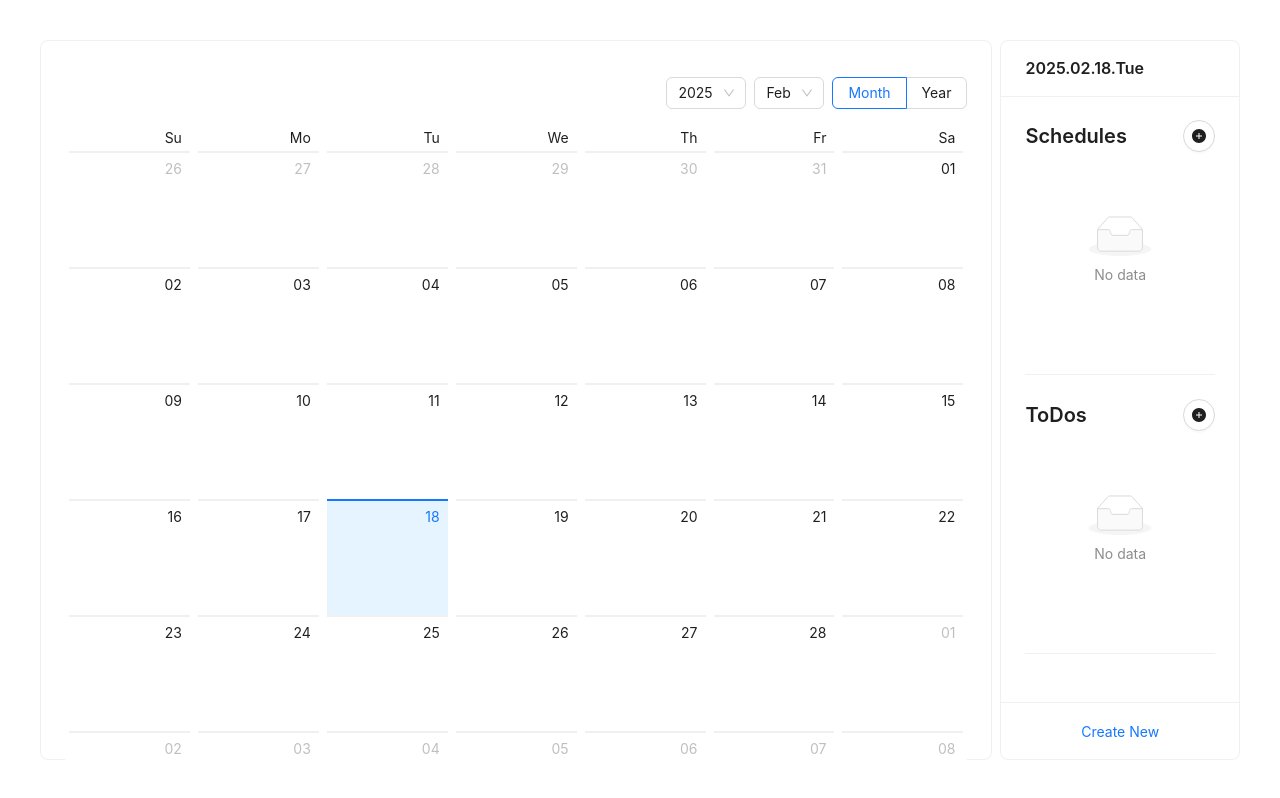
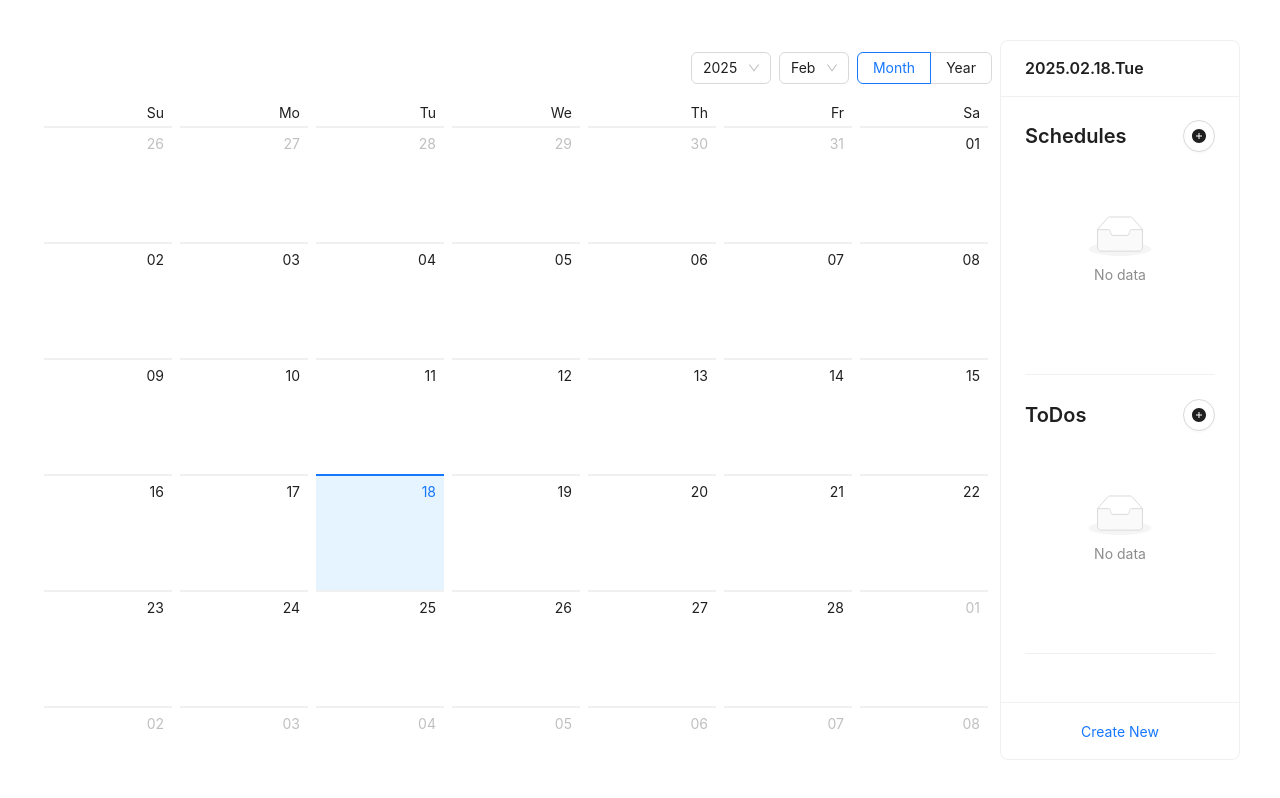
Before and after one commit to SebellKo/Toduler, a React (Create React App) app: page / in a window 1280 px wide. Shown: the top 798 px of the page. Built offline with nearby package versions, Linux system fonts and the light colour scheme.

Commit message:
[style]: todo, 일정 아이템 정렬 수정

```diff
--- a/src/components/Calendar/ScheduleCalendar.tsx
+++ b/src/components/Calendar/ScheduleCalendar.tsx
@@ -36,12 +36,11 @@ function ScheduleCalendar() {
   };
 
   return (
-    <Card style={{ flex: 8 }}>
-      <Calendar
-        cellRender={cellRender}
-        onSelect={(date) => setSelectedDate(formatDate(date))}
-      ></Calendar>
-    </Card>
+    <Calendar
+      cellRender={cellRender}
+      onSelect={(date) => setSelectedDate(formatDate(date))}
+      style={{ flex: 8 }}
+    ></Calendar>
   );
 }
 
--- a/src/components/Todo/TodoListItem.tsx
+++ b/src/components/Todo/TodoListItem.tsx
@@ -123,7 +123,7 @@ function TodoListItem({ id, listId, content, type, done, time }: Props) {
               {text}
             </Checkbox>
           ) : (
-            <Flex gap="sm">
+            <Flex gap="sm" align="center" flex={1}>
               <Tag color="magenta">{time}</Tag>
               <Typography.Paragraph style={{ margin: 0 }}>
                 {text}
--- a/src/styles/schedule-calendar.module.css
+++ b/src/styles/schedule-calendar.module.css
@@ -6,7 +6,7 @@
   padding: 0;
   list-style: none;
 }
-.events .ant-badge-status {
+.events li {
   width: 100%;
   overflow: hidden;
   font-size: 12px;
```
